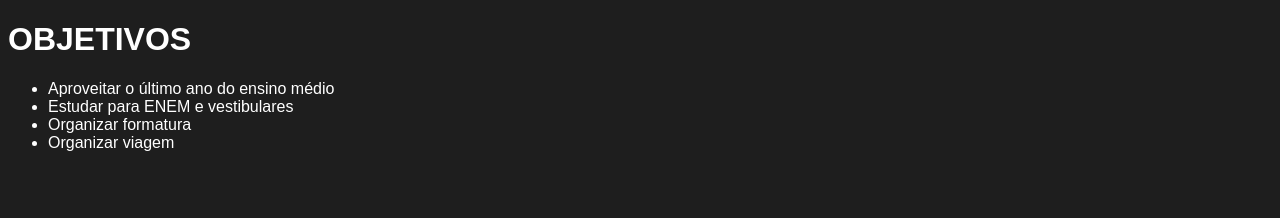
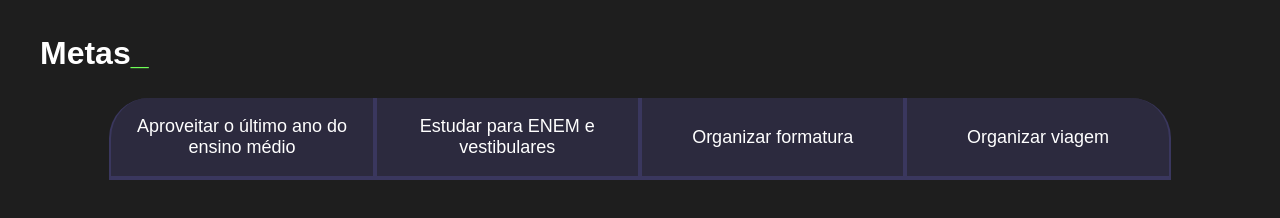
Before and after one commit to amandaraitzz/Matem-tica-II, a plain HTML site: page index.html in a window 1280 px wide. Drawn offline with Linux system fonts and the light colour scheme.

Commit message:
Update index.html

```diff
--- a/index.html
+++ b/index.html
@@ -1,20 +1,22 @@
 <!DOCTYPE html>
 <html lang="pt-br">
+
 <head>
     <meta charset="UTF-8">
     <meta name="viewport" content="width=device-width, initial-scale=1.0">
-    <title>Document</title>
+    <title>Metas</title>
     <link rel="stylesheet" href="style.css">
 </head>
+
 <body>
-    <header>
-    <h1>OBJETIVOS</h1>
-</header>
-    <ul>
-        <li>Aproveitar o último ano do ensino médio</li>
-        <li>Estudar para ENEM e vestibulares</li>
-        <li>Organizar formatura</li>
-        <li>Organizar viagem</li></li>
-    </ul>
+    <section class="conteudo-principal">
+        <h2 class="titulo-principal">Metas<span>_</span></h2>
+        <div class="botoes">
+            <button class="botao">Aproveitar o último ano do ensino médio</button>
+            <button class="botao">Estudar para ENEM e vestibulares</button>
+            <button class="botao">Organizar formatura</button>
+            <button class="botao">Organizar viagem</button>
+        </div>
+    </section>
 </body>
 </html>
```
